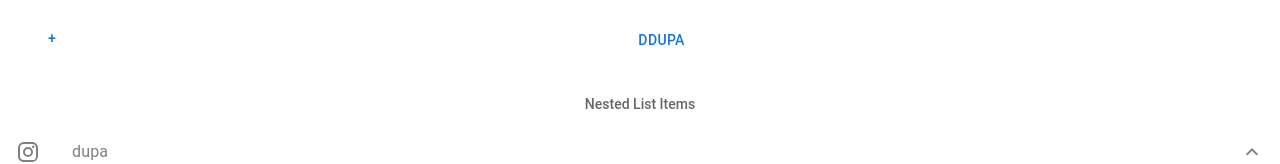
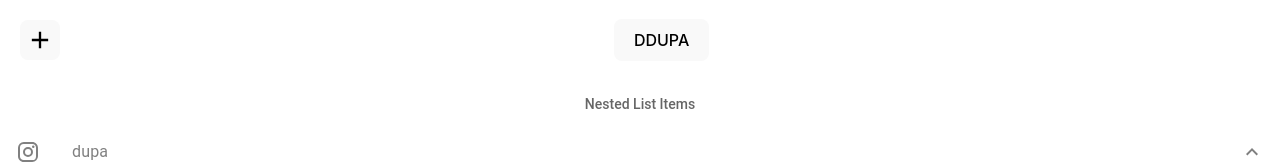
Before and after one commit to Guccio163/Bitehack, a React (Vite) app in the folder frontend/: page /settings in a window 1280 px wide. Shown: the top 164 px of the page. Built offline with nearby package versions, Linux system fonts and the light colour scheme.

Commit message:
Some shit

```diff
--- a/frontend/src/contexts/AddictionsContext.tsx
+++ b/frontend/src/contexts/AddictionsContext.tsx
@@ -4,6 +4,8 @@ import React, {
   useEffect,
   useState,
 } from "react";
+
+import axios from 'axios'
 
 export type Addiction = {
   name: string;
@@ -18,6 +20,7 @@ export default function AddictionsContext({ children }: PropsWithChildren) {
 
 
   useEffect(() => {
+
     console.log("context fetched addcitions");
   }, []);
 
--- a/frontend/src/pages/SettingsPage.tsx
+++ b/frontend/src/pages/SettingsPage.tsx
@@ -15,6 +15,7 @@ import ExpandLess from "@mui/icons-material/ExpandLess";
 import { addictionsContext } from "../contexts/AddictionsContext";
 import ListItem from "../components/ListItem";
 import BlockSiteForm from "../components/BlockSiteForm";
+import AddIcon from '@mui/icons-material/Add';
 
 export default function SettingsPage() {
   const navi = useNavigate();
@@ -36,10 +37,12 @@ export default function SettingsPage() {
       <BlockSiteForm userId="0" state={formState} onHideForm={hideBlockSiteForms}/>
       <div style={{width:"100%", height:"10%", display:"flex", alignItems:"center"}}>
         <div style={{width: "40px", height: "40px", padding:"0 0 0 20px"}}>
-          <Button className="block-site-button" onClick={addBlockedSite}>+</Button>
+          <button onClick={addBlockedSite} style={{padding:"0.3em 0.3em 0.1em 0.3em"}}>
+            <AddIcon style={{fontSize:"28", fontWeight:"bold"}}/>
+          </button>
         </div>
         <div style={{width: "10%", padding: "0 0 0 42%"}}>
-          <Button onClick={() => navi(-1)}>DDUPA</Button>
+          <button onClick={() => navi(-1)}>DDUPA</button>
         </div>
       </div>
       <List
```
